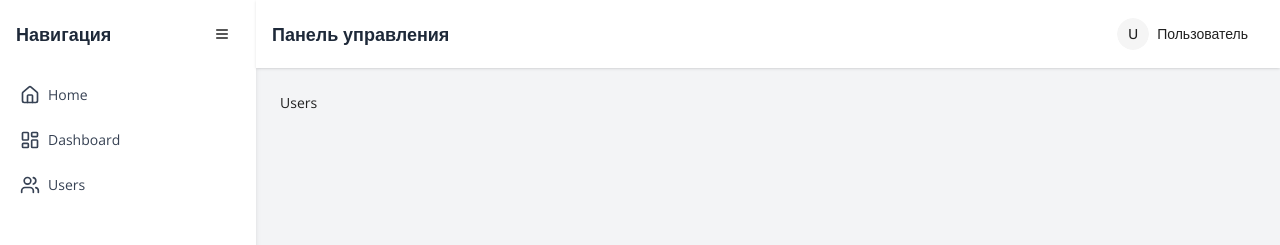
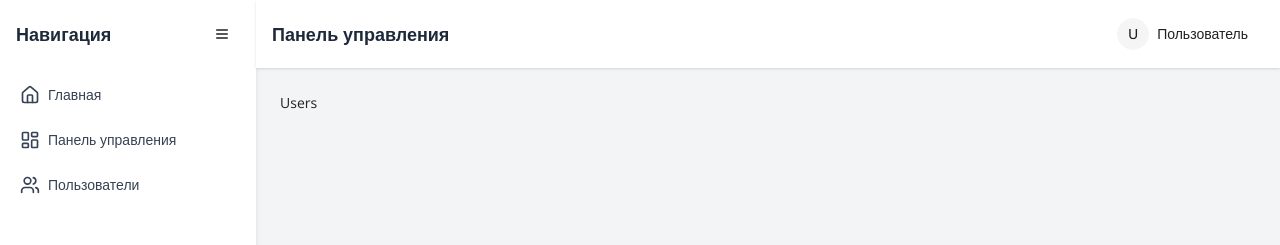
Before and after one commit to CrimsonPoint/travel_app, a React (Vite) app in the folder travel_app/: page /users in a window 1280 px wide. Shown: the top 245 px of the page. Built offline with nearby package versions, Linux system fonts and the light colour scheme; no server answers; sample sign-in values are in the browser's storage.

Commit message:
change titles

```diff
--- a/travel_app/src/components/DefaultLayout.jsx
+++ b/travel_app/src/components/DefaultLayout.jsx
@@ -49,19 +49,19 @@ export default function DefaultLayout() {
   let pages = [
     {
       link : "home",
-      title : "Home",
+      title : "Главная",
       icon : <House className="h-5 w-5" />,
       access : true
     },
     {
       link : "dashboard",
-      title : "Dashboard",
+      title : "Панель управления",
       icon : <LayoutDashboard className="h-5 w-5" />,
       access : true
     },
     {
       link : "users",
-      title : "Users",
+      title : "Пользователи",
       icon : <Users className="h-5 w-5" />,
       access : true
     }
@@ -83,7 +83,7 @@ export default function DefaultLayout() {
             </TooltipContent>
           </Tooltip>
         </TooltipProvider>
-        <span className={`${isSidebarOpen ? "ml-2" : "hidden"}`}>
+        <span className={`${isSidebarOpen ? "ml-2" : "hidden"} text-nowrap`}>
         {page.title}
       </span>
       </Link>
```
